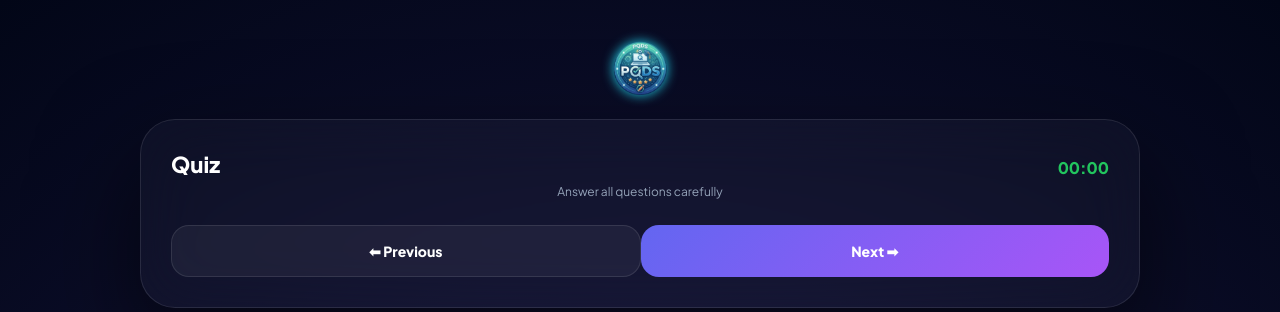
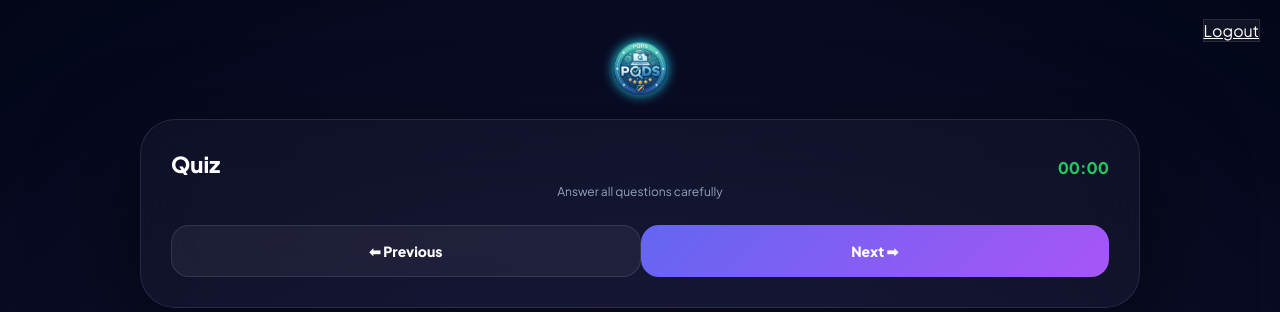
Before and after one commit to Kevinl-code/proctor-quiz-app, a Flask app: page /quiz/1 in a window 1280 px wide. Shown: the top 312 px of the page. Run offline with Flask 3, Linux system fonts and the light colour scheme; data that the repository does not hold is empty.

Commit message:
Update student_quiz.html

```diff
--- a/templates/student_quiz.html
+++ b/templates/student_quiz.html
@@ -10,7 +10,9 @@
 <link rel="stylesheet" href="{{ url_for('static', filename='css/style.css') }}">
 <script src="{{ url_for('static', filename='js/quiz.js') }}" defer></script>
 <script src="{{ url_for('static', filename='js/script.js') }}"></script>
-
+<div style="position:absolute; top:20px; right:20px;">
+    <a href="/logout" class="btn-secondary">Logout</a>
+</div>
 </head>
 
 <body>
```
